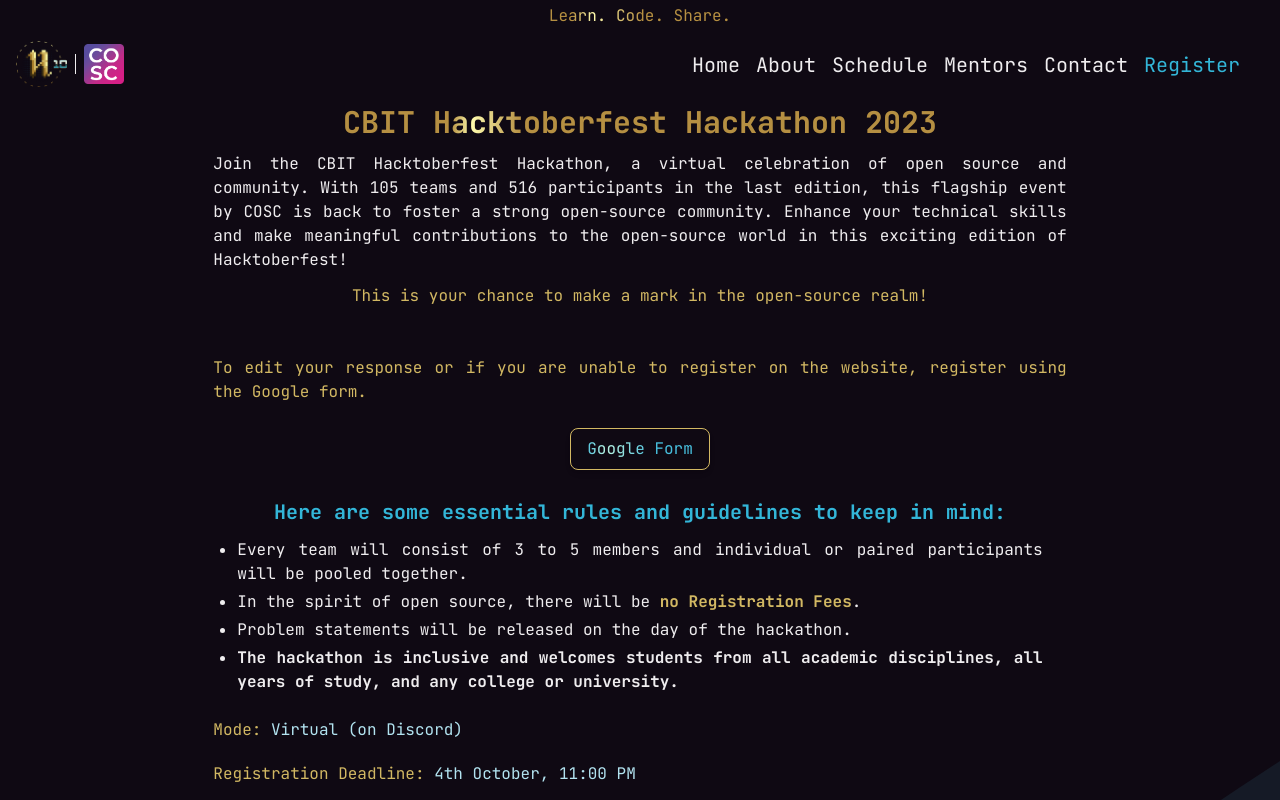
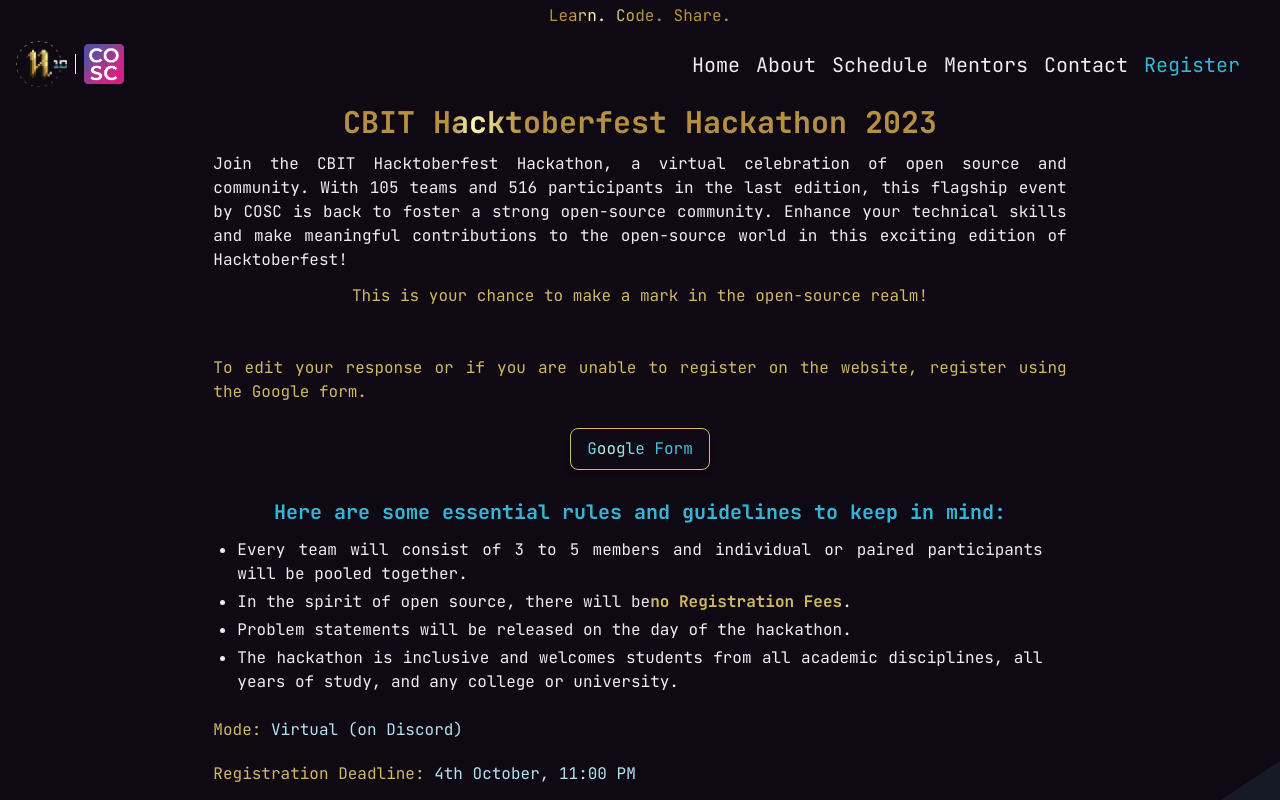
Before and after one commit to SaiKiranMatta/cbit-hacktoberfest23, a Next.js app: page /register in a window 1280 px wide. Shown: the top 800 px of the page. Built offline with nearby package versions, Linux system fonts and the light colour scheme.

Commit message:
modified the text

```diff
--- a/components/Form.jsx
+++ b/components/Form.jsx
@@ -109,13 +109,13 @@
                       or paired participants will be pooled together.
                     </li>
                     <li className=" my-1">
-                      In the spirit of open source, there will be{" "}
+                      In the spirit of open source, there will be
                       <span className=" font-bold text-bgold-200">no Registration Fees</span>.
                     </li>
                     <li className=" my-1">
                       Problem statements will be released on the day of the hackathon.
                     </li>
-                    <li className=" my-1 font-bold">
+                    <li className=" my-1">
                       The hackathon is inclusive and welcomes students from all
                       academic disciplines, all years of study, and any college
                       or university.
```
